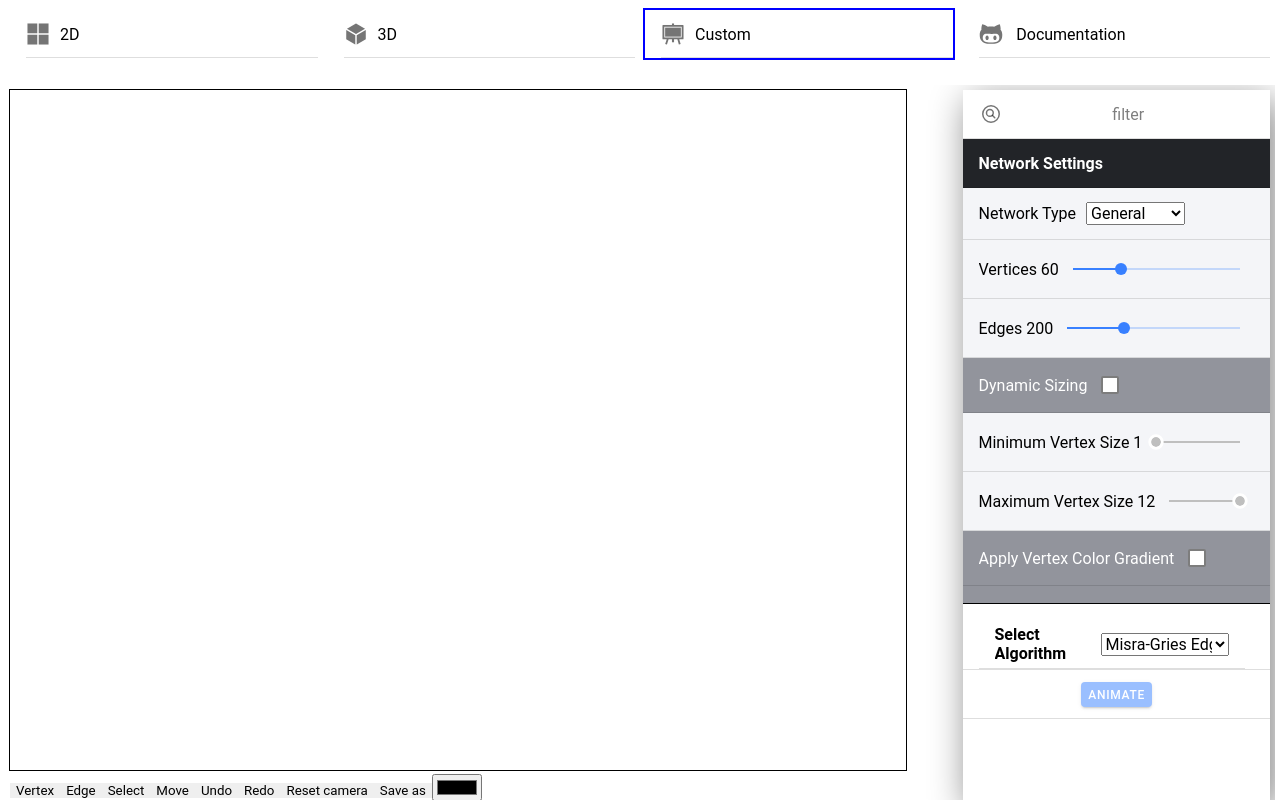
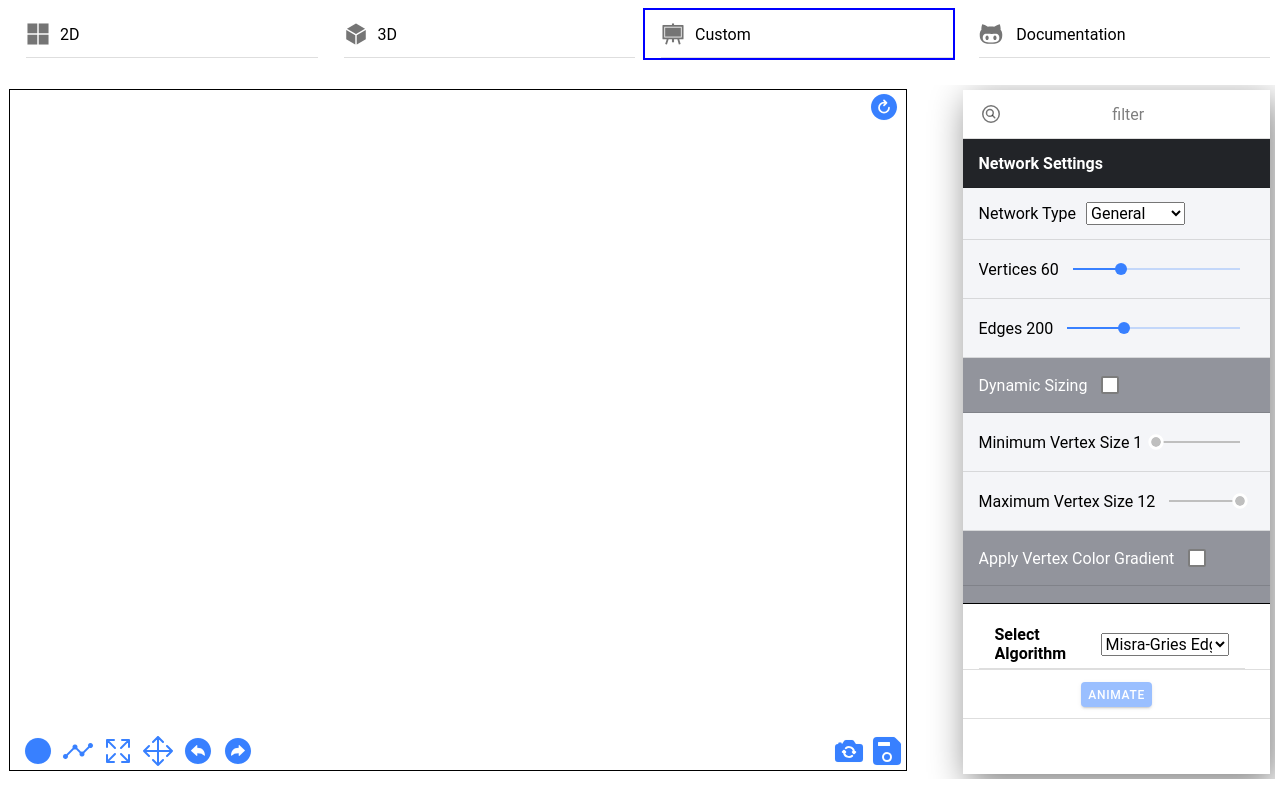
Before and after one commit to alexandreLamarre/Network-Analysis-Visualization, a React (Create React App) app: page /Network-Analysis-Visualization/custom in a window 1280 px wide. Built offline with nearby package versions, Linux system fonts and the light colour scheme.

Commit message:
made the buttons style with the canvas

```diff
--- a/src/Components/Network/NetworkCustom.js
+++ b/src/Components/Network/NetworkCustom.js
@@ -1,6 +1,10 @@
 import React from "react";
 import Vertex from "../../datatypes/Vertex";
 import Edge from "../../datatypes/Edge";
+
+import {IonButton, IonIcon} from "@ionic/react";
+import {ellipse, move, analytics, expand, cameraReverse, save,
+    arrowUndoCircle, arrowRedoCircle, refreshCircle} from "ionicons/icons"
 
 class NetworkCustom extends React.Component{
     constructor(props){
@@ -73,7 +77,7 @@ class NetworkCustom extends React.Component{
             ctx.fillStyle = "rgb(0, 255, 0)"
             ctx.arc(v.x*w ,
                 v.y*h,
-                v.size + 5, 0, Math.PI*2)
+                v.size + 1, 0, Math.PI*2)
             ctx.fill();
             ctx.closePath()
         }
@@ -528,6 +532,14 @@ class NetworkCustom extends React.Component{
         this.setState({offsetX: 0, offsetY: 0, scale: 1})
     }
 
+    /**
+     * Saves the network/canvas as the given file type;
+     * @param type
+     */
+    saveAs(type){
+        //TODO
+    }
+
     render() {
         return (
             <div>
@@ -542,16 +554,212 @@ class NetworkCustom extends React.Component{
                         onMouseUp = {(e) => this.processDragOutcome(e)}
                         onMouseLeave = {() => this.clearDragging()}
                         onWheel = {(e) => this.zoomCamera(e)}/>
+                <div className = "dropdown"
+                     title = "Save as"
+                     style = {{
+                         cursor: "pointer",
+                         width: 10,
+                         height: 10,
+                         position: "absolute",
+                         top:this.state.height -36,
+                         left: this.state.width-47}}>
+                    <IonButton
+                        class = "no-ripple"
+                        fill = "clear">
+                        <IonIcon
+                            title = {false}
+                            size = "large"
+                            color = "primary"
+                            icon={save}/>
+                    </IonButton>
+                    <div className = "dropdown-content" style = {{top: -85}}>
+                        <a className = "aFile" onClick = {() => this.saveAs("csv")}>.csv</a>
+                        <a className = "aFile" onClick = {() => this.saveAs("png")}>.png</a>
+                        <a className = "aFile" onClick = {() => this.saveAs("jpg")}>.jpg</a>
+                    </div>
+                </div>
+                <div
+                    title = "Reset camera to default"
+                    style = {{
+                        cursor: "pointer",
+                        width: 10,
+                        height: 10,
+                        position: "absolute",
+                        top:this.state.height -36,
+                        left: this.state.width-85,
+                    }}>
+                    <IonButton fill = "clear"
+                               class = "no-ripple"
+                               onClick = {() => this.resetCamera()}
+                    >
+                        <IonIcon
+                            size = "large"
+                            title = {false}
+                            color = "primary"
+                            icon = {cameraReverse}>
+                        </IonIcon>
+                    </IonButton>
+                </div>
 
-                <button onClick = {() => this.setState({drawTool: "vertex"})}> Vertex </button>
-                <button onClick = {() => this.setState({drawTool: "edge"})}> Edge</button>
-                <button onClick = {() => this.setState({drawTool: "select"})}> Select </button>
-                <button onClick = {() => this.setState({drawTool: "move"})}> Move </button>
-                <button> Undo </button>
-                <button> Redo </button>
-                <button onClick = {() => this.resetCamera()}> Reset camera </button>
-                <button > Save as</button>
-                <input type = "color"/>
+                <div
+                    title = "Place vertex"
+                    style = {{
+                        cursor: "pointer",
+                        width: 10,
+                        height: 10,
+                        position: "absolute",
+                        top:this.state.height -36,
+                        left: 0,
+                    }}>
+                    <IonButton fill = "clear"
+                               class = "no-ripple"
+                               onClick = {() => this.setState({drawTool : "vertex"})}
+                    >
+                        <IonIcon
+                            size = "large"
+                            title = {false}
+                            color = "primary"
+                            icon = {ellipse}>
+                        </IonIcon>
+                    </IonButton>
+                </div>
+                <div
+                    title = "Connect vertices"
+                    style = {{
+                        cursor: "pointer",
+                        width: 10,
+                        height: 10,
+                        position: "absolute",
+                        top:this.state.height -36,
+                        left: 40,
+                    }}>
+                    <IonButton fill = "clear"
+                               class = "no-ripple"
+                               onClick = {() => this.setState({drawTool : "edge"})}
+                    >
+                        <IonIcon
+                            size = "large"
+                            title = {false}
+                            color = "primary"
+                            icon = {analytics}>
+                        </IonIcon>
+                    </IonButton>
+                </div>
+                <div
+                    title = "Select & Move tool"
+                    style = {{
+                        cursor: "pointer",
+                        width: 10,
+                        height: 10,
+                        position: "absolute",
+                        top:this.state.height -36,
+                        left: 80,
+                    }}>
+                    <IonButton fill = "clear"
+                               class = "no-ripple"
+                               onClick = {() => this.setState({drawTool : "select"})}
+                    >
+                        <IonIcon
+                            size = "large"
+                            title = {false}
+                            color = "primary"
+                            icon = {expand}>
+                        </IonIcon>
+                    </IonButton>
+                </div>
+                <div
+                    title = "Move tool"
+                    style = {{
+                        cursor: "pointer",
+                        width: 10,
+                        height: 10,
+                        position: "absolute",
+                        top:this.state.height -36,
+                        left: 120,
+                    }}>
+                    <IonButton fill = "clear"
+                               class = "no-ripple"
+                               onClick = {() => this.setState({drawTool : "move"})}
+                    >
+                        <IonIcon
+                            size = "large"
+                            title = {false}
+                            color = "primary"
+                            icon = {move}>
+                        </IonIcon>
+                    </IonButton>
+                </div>
+                <div
+                    title = "Undo action"
+                    style = {{
+                        cursor: "pointer",
+                        width: 10,
+                        height: 10,
+                        position: "absolute",
+                        top:this.state.height -36,
+                        left: 160,
+                    }}>
+                    <IonButton fill = "clear"
+                               class = "no-ripple"
+
+                    >
+                        <IonIcon
+                            size = "large"
+                            title = {false}
+                            color = "primary"
+                            icon = {arrowUndoCircle}>
+                        </IonIcon>
+                    </IonButton>
+                </div>
+
+                <div
+                    title = "Redo action"
+                    style = {{
+                        cursor: "pointer",
+                        width: 10,
+                        height: 10,
+                        position: "absolute",
+                        top:this.state.height -36,
+                        left: 200,
+                    }}>
+                    <IonButton fill = "clear"
+                               class = "no-ripple"
+
+                    >
+                        <IonIcon
+                            size = "large"
+                            title = {false}
+                            color = "primary"
+                            icon = {arrowRedoCircle}>
+                        </IonIcon>
+                    </IonButton>
+                </div>
+
+                <div
+                    title = "Reset canvas"
+                    style = {{
+                        cursor: "pointer",
+                        width: 10,
+                        height: 10,
+                        position: "absolute",
+                        top:0,
+                        left: this.state.width -50,
+                    }}>
+                    <IonButton fill = "clear"
+                               class = "no-ripple"
+
+                    >
+                        <IonIcon
+                            size = "large"
+                            title = {false}
+                            color = "primary"
+                            icon = {refreshCircle}>
+                        </IonIcon>
+                    </IonButton>
+                </div>
+
+
+
             </div>
         )
     }
```
